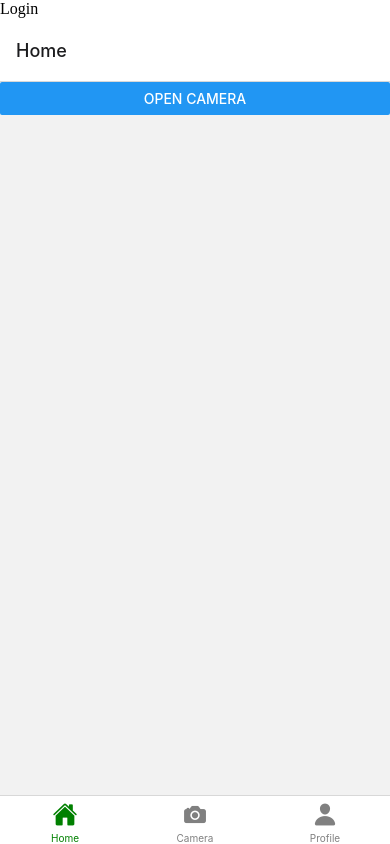
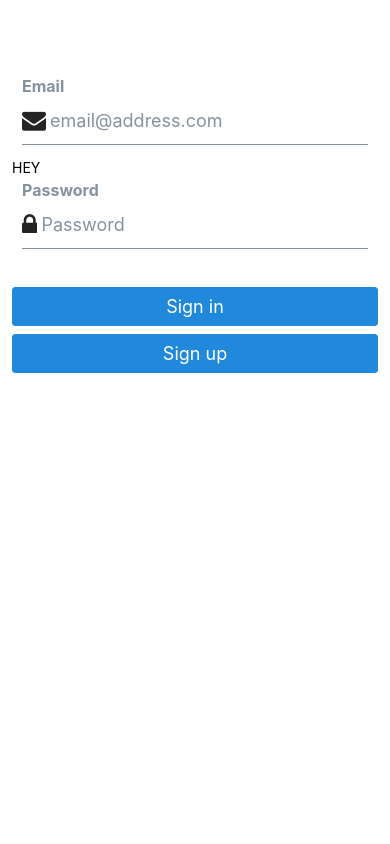
Before and after one commit to bradenhirschi/clean-eats, a React Native app in the folder app/: screen / in a window 390 px wide. Built offline with nearby package versions, Linux system fonts and the light colour scheme.

Commit message:
Fixed supabase auth

```diff
--- a/app/App.tsx
+++ b/app/App.tsx
@@ -6,28 +6,27 @@ import ProfileScreen from './screens/profile';
 import { createBottomTabNavigator } from '@react-navigation/bottom-tabs';
 import Ionicons from '@expo/vector-icons/Ionicons';
 import SplashScreen from './screens/splash';
-import 'react-native-url-polyfill/auto'
-import { useState, useEffect } from 'react'
-import { supabase } from './utils/supabase'
-import Auth from './screens/login'
+import 'react-native-url-polyfill/auto';
+import { useState, useEffect } from 'react';
+import { supabase } from './utils/supabase';
+import Auth from './screens/auth';
 // import Account from './components/Account'
-import { View, Text } from 'react-native'
-import { Session } from '@supabase/supabase-js'
+import { View, Text } from 'react-native';
+import { Session } from '@supabase/supabase-js';
 
 const App = () => {
   const [loading, setLoading] = useState(true);
-
-  const [session, setSession] = useState<Session | null>(null)
+  const [session, setSession] = useState<Session | null>(null);
 
   useEffect(() => {
     supabase.auth.getSession().then(({ data: { session } }) => {
-      setSession(session)
-    })
+      setSession(session);
+    });
 
     supabase.auth.onAuthStateChange((_event, session) => {
-      setSession(session)
-    })
-  }, [])
+      setSession(session);
+    });
+  }, []);
 
   const Tab = createBottomTabNavigator();
 
@@ -35,12 +34,11 @@ const App = () => {
     setLoading(false);
   }, 3000);
 
-  if (loading) return <SplashScreen />
+  if (loading) return <SplashScreen />;
 
   return (
     <NavigationContainer>
-      <Auth />
-      {session && session.user && <Text>{session.user.id}</Text>}
+      {session && session.user ? (
         <Tab.Navigator
           initialRouteName="Home"
           screenOptions={({ route }) => ({
@@ -93,6 +91,9 @@ const App = () => {
             component={ProfileScreen}
           />
         </Tab.Navigator>
+      ) : (
+        <Auth />
+      )}
     </NavigationContainer>
   );
 };
--- a/app/package.json
+++ b/app/package.json
@@ -10,9 +10,11 @@
   },
   "dependencies": {
     "@expo/metro-runtime": "~3.1.1",
+    "@react-native-async-storage/async-storage": "1.21.0",
     "@react-navigation/bottom-tabs": "^6.5.11",
     "@react-navigation/native": "^6.1.9",
     "@react-navigation/native-stack": "^6.9.17",
+    "@supabase/supabase-js": "^2.39.7",
     "expo": "~50.0.5",
     "expo-camera": "~14.0.3",
     "expo-status-bar": "~1.11.1",
@@ -20,8 +22,10 @@
     "react": "18.2.0",
     "react-dom": "18.2.0",
     "react-native": "0.73.2",
+    "react-native-elements": "^3.4.3",
     "react-native-safe-area-context": "4.8.2",
     "react-native-screens": "~3.29.0",
+    "react-native-url-polyfill": "^2.0.0",
     "react-native-web": "~0.19.6",
     "tailwindcss": "3.2.2"
   },
--- a/app/screens/auth.tsx
+++ b/app/screens/auth.tsx
@@ -1,9 +1,9 @@
 import React, { useState } from 'react'
-import { Alert, StyleSheet, View } from 'react-native'
+import { Alert, StyleSheet, Text, View } from 'react-native'
 import { supabase } from '../utils/supabase'
 import { Button, Input } from 'react-native-elements'
 
-export default function Auth() {
+const AuthScreen = () => {
   const [email, setEmail] = useState('')
   const [password, setPassword] = useState('')
   const [loading, setLoading] = useState(false)
@@ -46,6 +46,7 @@ export default function Auth() {
           autoCapitalize={'none'}
         />
       </View>
+      <Text>HEY</Text>
       <View style={styles.verticallySpaced}>
         <Input
           label="Password"
@@ -81,3 +82,5 @@ const styles = StyleSheet.create({
     marginTop: 20,
   },
 })
+
+export default AuthScreen;
--- a/app/screens/camera.tsx
+++ b/app/screens/camera.tsx
@@ -19,7 +19,7 @@ const CameraScreen = ({ navigation }: Props) => {
     return <View />;
   }
 
-  if (permission.granted) {
+  if (!permission.granted) {
     // Camera permissions are not granted yet
     return (
       <View className="flex-1 items-center justify-center">
--- a/app/screens/login.tsx
+++ /dev/null
@@ -1,5 +0,0 @@
-const LoginScreen = () => {
-  return (<div>Login</div>)
-}
-
-export default LoginScreen;
```
Also changed, not shown: 1 other file (tests, documents, lock files or other folders). Lines whose indentation alone changed are shown as unchanged.
